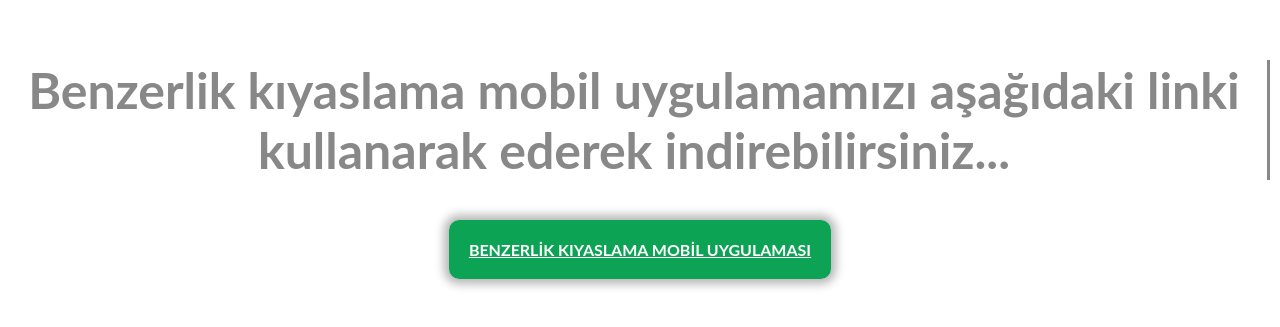
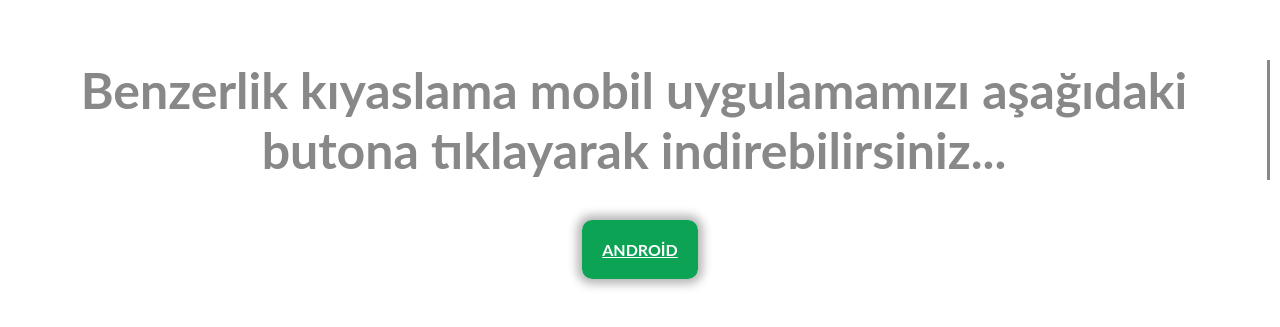
Before and after one commit to teknofest-2021/sanamuze-muze-website, a plain HTML site: page orientation.html in a window 1280 px wide. Shown: the part 241-568 px from the top of the page. Drawn offline with Linux system fonts and the light colour scheme.

Commit message:
Download link added.

```diff
--- a/css/style.css
+++ b/css/style.css
@@ -27,7 +27,7 @@ img {
 }
 p {
   color: black;
-  font-size: 1.4rem;
+  font-size: 1.5rem;
   margin-top: 5px;
   line-height: 2.5rem;
   font-weight: 300;
--- a/orientation.html
+++ b/orientation.html
@@ -11,8 +11,8 @@
 <body>
     <div id="main">
         <div class="fof">
-            <h1>Benzerlik kıyaslama mobil uygulamamızı aşağıdaki linki kullanarak ederek indirebilirsiniz...</h1>
-            <a href="#" class="btn">Benzerlik Kıyaslama Mobil Uygulaması</a>
+            <h1>Benzerlik kıyaslama mobil uygulamamızı aşağıdaki butona tıklayarak indirebilirsiniz...</h1>
+            <a href="https://exp-shell-app-assets.s3.us-west-1.amazonaws.com/android/%40sanamuze/SanAmuze-similarity-rate-46e7bb49b2f24262853db93c9c41705e-signed.apk" class="btn">Android</a>
         </div>
     </div>
 </body>
```
